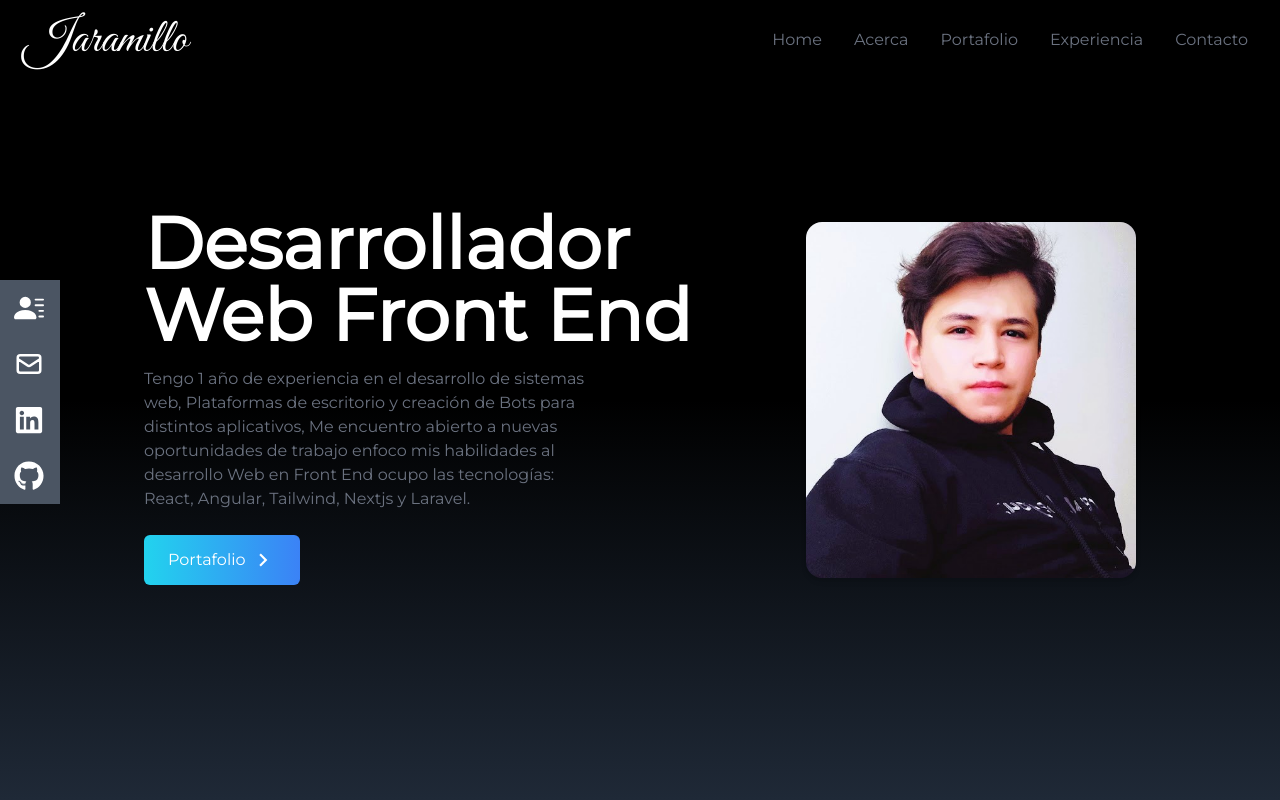
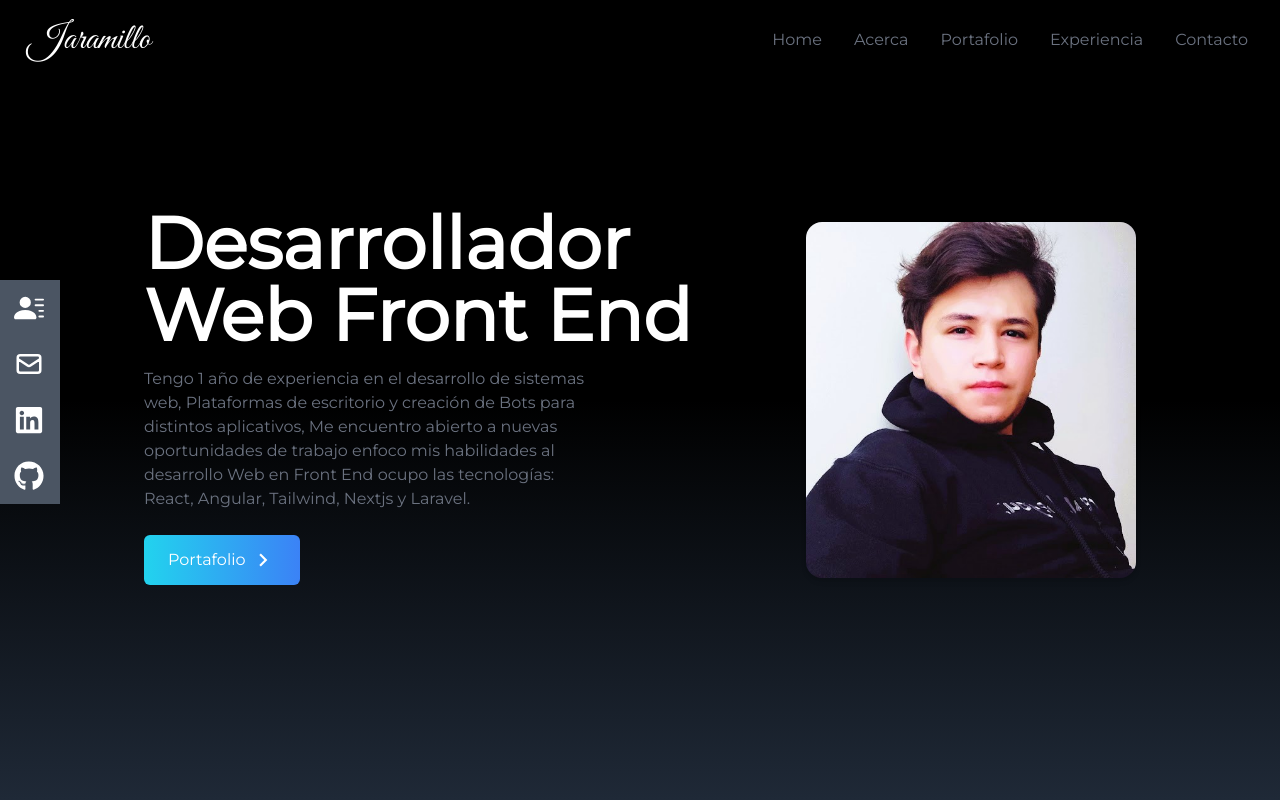
Before and after one commit to Jaramill0/portafolio, a React (Create React App) app: page / in a window 1280 px wide. Shown: the top 800 px of the page. Built offline with nearby package versions, Linux system fonts and the light colour scheme.

Commit message:
Change: mejora en el tamño de la letra

```diff
--- a/src/components/Navbar.jsx
+++ b/src/components/Navbar.jsx
@@ -29,7 +29,7 @@ const Navbar = () => {
     return (
         <div className="flex justify-between items-center w-full h-20 px-4 text-white bg-black fixed">
             <div>
-                <h1 className="text-5xl font-signature ml-2">Jaramillo</h1>
+                <h1 className="text-4xl font-signature ml-3">Jaramillo</h1>
             </div>
             <ul className="hidden md:flex">
                 {links.map(({ id, link }) => (
```
